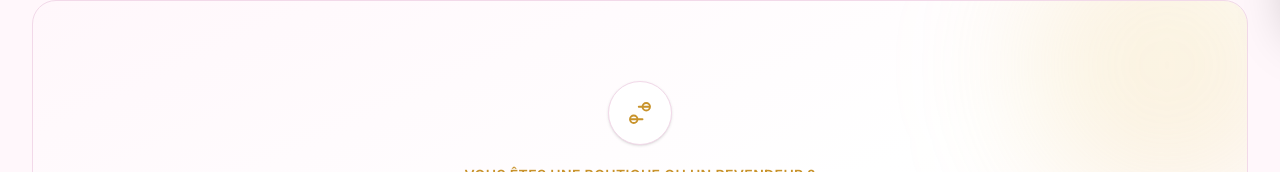
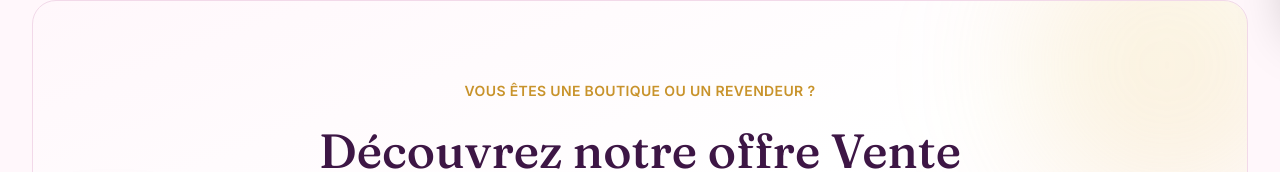
Before and after one commit to BalsamLouhichi/Boutique-PRAHAR-APKA, a React (Vite) app in the folder boutique/frontend/: page / in a window 1280 px wide. Shown: the part 780-952 px from the top of the page. Built offline with nearby package versions, Linux system fonts and the light colour scheme; no server answers.

Commit message:
style(home): retirer l'icône badge de la bannière vente en gros

```diff
--- a/boutique/frontend/src/components/WholesaleBanner.jsx
+++ b/boutique/frontend/src/components/WholesaleBanner.jsx
@@ -8,12 +8,6 @@ export default function WholesaleBanner() {
         <div className="pointer-events-none absolute -bottom-24 -left-16 w-72 h-72 rounded-full bg-[var(--color-sage)]/10 blur-3xl" />
 
         <div className="relative flex flex-col items-center text-center gap-5 px-6 sm:px-10 py-14 sm:py-20">
-          <div className="flex h-16 w-16 items-center justify-center rounded-full bg-white border border-[var(--color-line)] shadow-sm">
-            <svg width="30" height="30" viewBox="0 0 24 24" fill="none" stroke="var(--color-amber-dark)" strokeWidth="1.5">
-              <path d="M20 7h-9M14 17H5M17 4a3 3 0 100 6 3 3 0 000-6zM7 14a3 3 0 100 6 3 3 0 000-6z" strokeLinecap="round" strokeLinejoin="round" />
-            </svg>
-          </div>
-
           <p className="text-[var(--color-amber-dark)] font-semibold uppercase tracking-wide text-sm">
             Vous êtes une boutique ou un revendeur ?
           </p>
```
